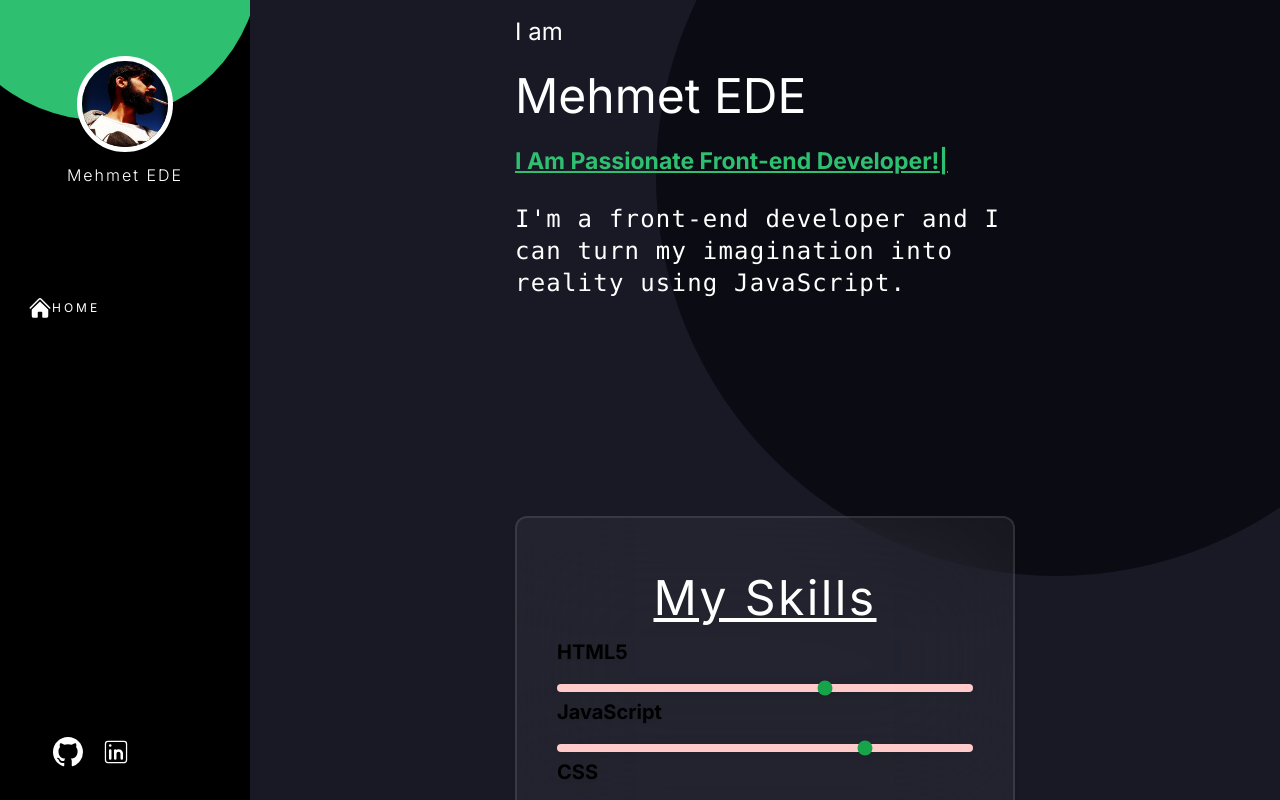
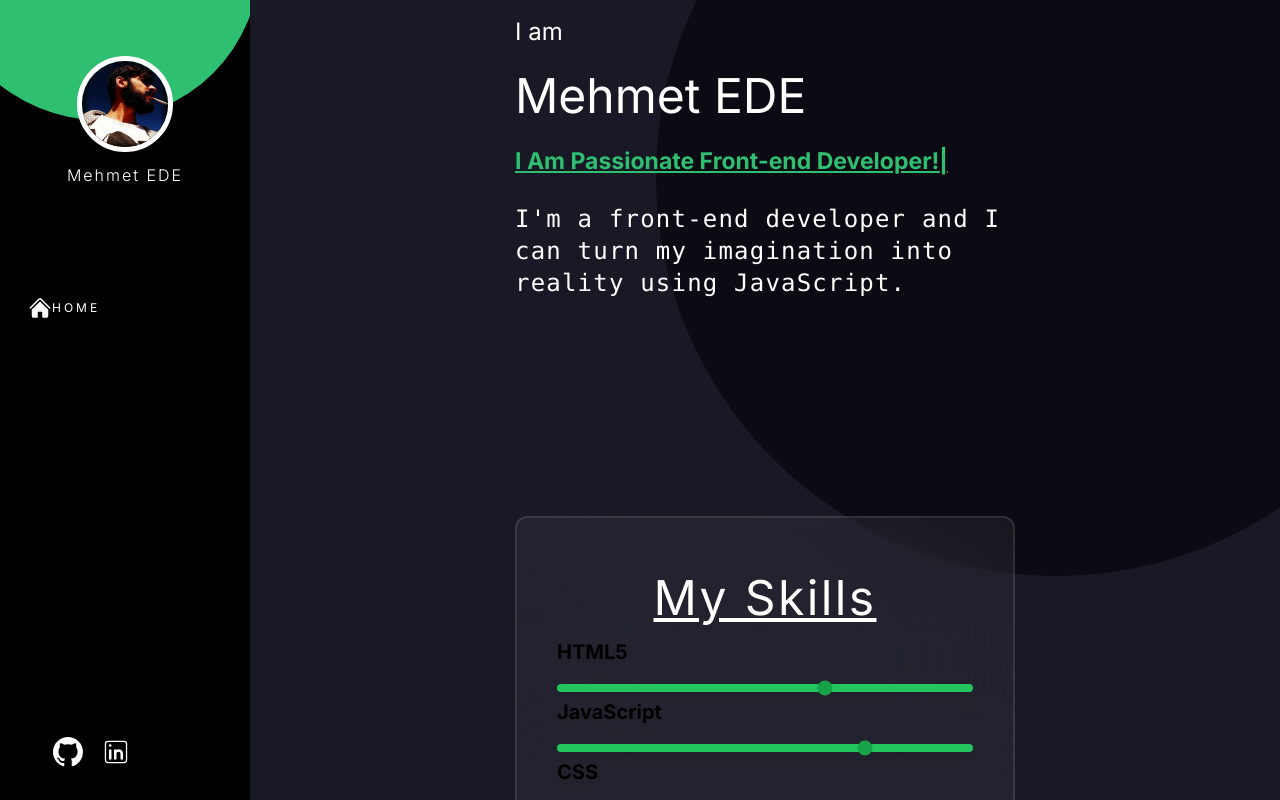
Before and after one commit to Mehmet-EDE/portfolio, a Next.js app: page / in a window 1280 px wide. Built offline with nearby package versions, Linux system fonts and the light colour scheme.

Commit message:
bg slider

```diff
--- a/containers/MainPage/index.jsx
+++ b/containers/MainPage/index.jsx
@@ -31,13 +31,13 @@ function MainPage() {
                     <p className='text-5xl tracking-wider text-white text-center p-4 underline'> My Skills</p>
 
                     <label for="HTML5" class="block mb-2 text-black dark:text-white font-bold text-xl">HTML5</label>
-                    <input id="JavaScript" type="range" value="65" class="w-full h-2 bg-red-200 rounded-lg appearance-none cursor-pointer accent-green-600 dark:bg-green-700" />
+                    <input id="JavaScript" type="range" value="65" class="w-full h-2 bg-green-500 rounded-lg appearance-none cursor-pointer accent-green-600 dark:bg-green-700" />
 
                     <label for="JavaScript" class="block mb-2 text-black dark:text-white font-bold text-xl">JavaScript</label>
-                    <input id="HTML5" type="range" value="75" class="w-full h-2 bg-red-200 rounded-lg appearance-none cursor-pointer accent-green-600 dark:bg-green-700" />
+                    <input id="HTML5" type="range" value="75" class="w-full h-2 bg-green-500 rounded-lg appearance-none cursor-pointer accent-green-600 dark:bg-green-700" />
 
                     <label for="CSS" class="block mb-2 text-black dark:text-white font-bold text-xl">CSS</label>
-                    <input id="CSS" type="range" value="55" class="w-full h-2 bg-red-200 rounded-lg appearance-none cursor-pointer accent-green-600 dark:bg-green-700" />
+                    <input id="CSS" type="range" value="55" class="w-full h-2 bg-green-500 rounded-lg appearance-none cursor-pointer accent-green-600 dark:bg-green-700" />
 
                 </div>
             </div>
```
